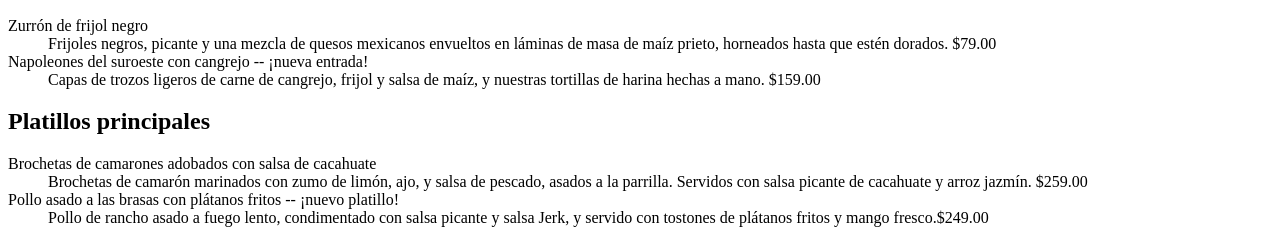
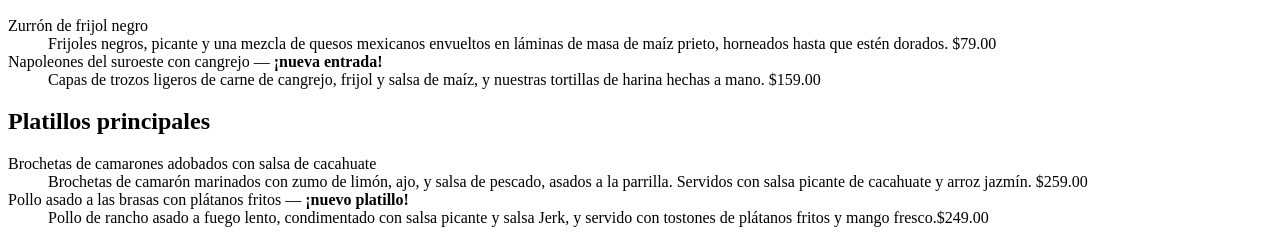
Before and after one commit to danyyrt13-commits/hweb, a plain HTML site: page Practicas/p04/bistro_blog.html in a window 1280 px wide. Shown: the part 321-565 px from the top of the page. Drawn offline with Linux system fonts and the light colour scheme.

Commit message:
Inciso h: destaca platillos nuevos y agrega guion largo

```diff
--- a/Practicas/p04/bistro_blog.html
+++ b/Practicas/p04/bistro_blog.html
@@ -46,7 +46,7 @@
                     hasta que estén dorados.  <span class="precio">$79.00</span>
                 </dd>
 
-                <dt>Napoleones del suroeste con cangrejo -- ¡nueva entrada!</dt>
+                <dt class="nuevoarticulo">Napoleones del suroeste con cangrejo &mdash; <strong>¡nueva entrada!</strong></dt>
                 <dd>
                     Capas de trozos ligeros de carne de cangrejo, frijol y
                     salsa de maíz, y nuestras tortillas de harina hechas
@@ -64,7 +64,7 @@
                     salsa picante de cacahuate y arroz jazmín. <span class="precio">$259.00</span>
                 </dd>
 
-                <dt>Pollo asado a las brasas con plátanos fritos -- ¡nuevo platillo!</dt>
+                <dt class="nuevoarticulo">Pollo asado a las brasas con plátanos fritos &mdash; <strong>¡nuevo platillo!</strong></dt>
                 <dd>
                     Pollo de rancho asado a fuego lento, condimentado con
                     salsa picante y salsa Jerk, y servido con tostones de
```
